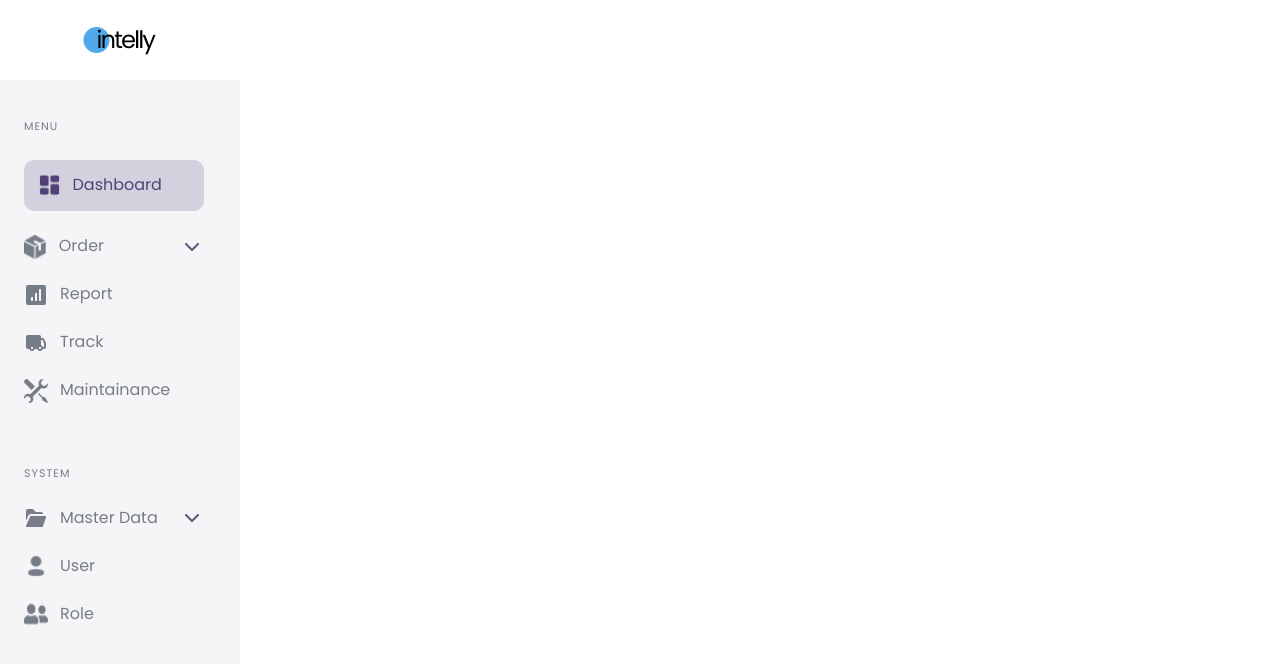
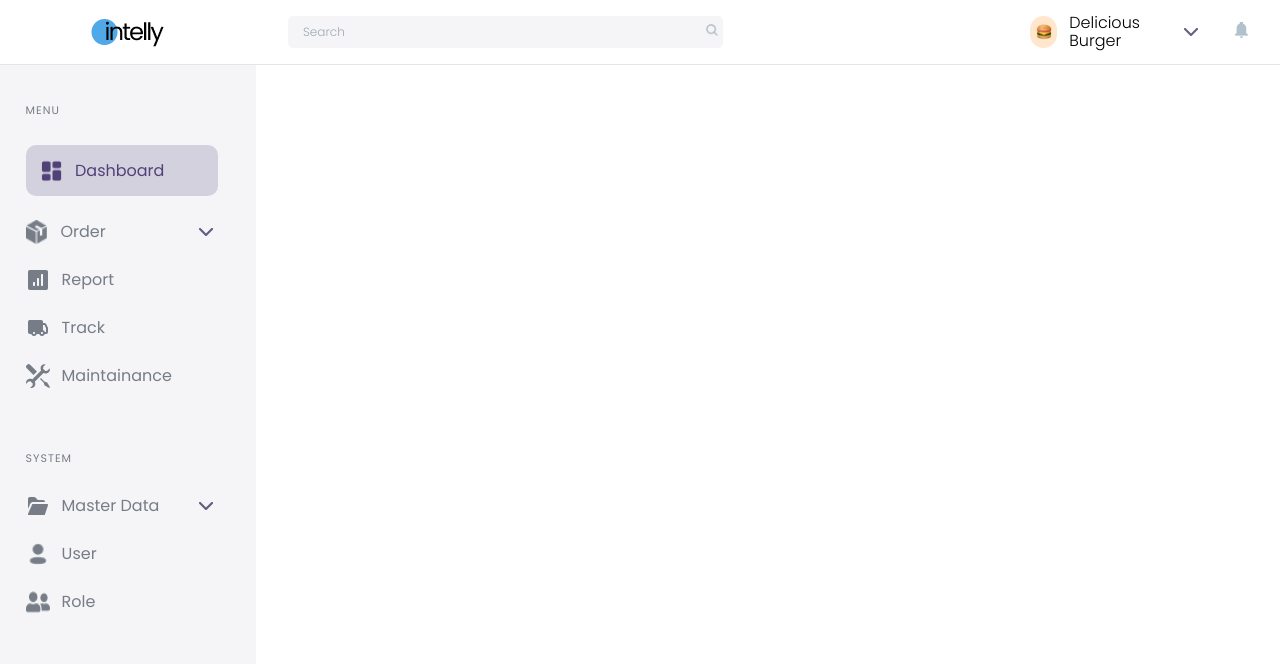
Before and after one commit to Sonalpt/Cloud-campus-intelly-dashboard-remsB, a plain HTML site: page index.html in a window 1280 px wide. Drawn offline with Linux system fonts and the light colour scheme.

Commit message:
topbar added

```diff
--- a/index.html
+++ b/index.html
@@ -8,6 +8,8 @@
         <title>Intelly Dashboard - remsB</title>
     </head>
     <body>
+        <div class="sideAndTopBar">
+            <!-- la barre de navigation statique contenant également le logo "intelly" -->
             <aside>
                 <nav>
                     <div class="intellyBrand">
@@ -26,7 +28,8 @@
                             <div class="navigation_section_component">
                                 <img src="./assets/Icon/Glyph/Vector.png" alt>
                                 <span class="navigation_component_name">Order</span>
-                            <img src="./assets/Icon/Glyph/Chevron-down.png" alt>
+                                <img src="./assets/Icon/Glyph/Chevron-down.png"
+                                    alt>
                             </div>
                             <div class="navigation_section_component">
                                 <img src="./assets/Icon/Glyph/Report.png" alt>
@@ -37,7 +40,8 @@
                                 <span class="navigation_component_name">Track</span>
                             </div>
                             <div class="navigation_section_component">
-                            <img src="./assets/Icon/Glyph/Scredriver.png" alt>
+                                <img src="./assets/Icon/Glyph/Scredriver.png"
+                                    alt>
                                 <span class="navigation_component_name">Maintainance</span>
                             </div>
 
@@ -48,15 +52,18 @@
                             <h3>SYSTEM</h3>
                             <div class="navigation_section_component">
                                 <img src="./assets/Icon/Glyph/Folder.png" alt>
-                            <span class="navigation_component_name">Master Data</span>
-                            <img src="./assets/Icon/Glyph/Chevron-down.png" alt>
+                                <span class="navigation_component_name">Master
+                                    Data</span>
+                                <img src="./assets/Icon/Glyph/Chevron-down.png"
+                                    alt>
                             </div>
                             <div class="navigation_section_component">
                                 <img src="./assets/Icon/Glyph/User.png" alt>
                                 <span class="navigation_component_name">User</span>
                             </div>
                             <div class="navigation_section_component">
-                            <img src="./assets/Icon/Glyph/Multi-user.png" alt>
+                                <img src="./assets/Icon/Glyph/Multi-user.png"
+                                    alt>
                                 <span class="navigation_component_name">Role</span>
                             </div>
 
@@ -66,5 +73,28 @@
                 </nav>
             </aside>
 
+            <!-- La topbar de recherche avec l'entreprise et les notifications -->
+            <div class="topBar">
+
+                <div class="searchBar">
+                    <input type="search" name="search" id="search"
+                        placeholder="Search">
+                    <img src="./assets/Icon.png" alt>
+                </div>
+                <div class="enterprise">
+                    <div class="enterprise_icon">
+                        <img src="./assets/Emoticon.png" alt>
+                    </div>
+                    <span>Delicious Burger</span>
+                    <img src="./assets/Icon/Glyph/Chevron-down.png" alt>
+
+                    <div class="enterprise_notification">
+                        <img src="./assets/Notif Icon.png" alt>
+                    </div>
+                </div>
+
+            </div>
+        </div>
+
     </body>
 </html>
--- a/style/index.scss
+++ b/style/index.scss
@@ -7,19 +7,23 @@ body {
     height: 100vh;
 }
 
+.sideAndTopBar {
+    display: flex;
+    flex-direction: row;
     aside {
-    width: 240px;
+        width: 20vw;
         height: 100vh;
         nav {
             width: 100%;
             height: 100%;
             .intellyBrand {
-            height: 10%;
+                height: 64px;
                 width: 100%;
                 display: flex;
                 flex-direction: column;
                 align-items: center;
                 justify-content: center;
+                box-shadow: 0px 1px 0px 0px rgba(229, 229, 229, 0.65);
             }
             .navigation {
                 color: #767D87;
@@ -73,3 +77,73 @@ aside {
             }
         }
     }
+    .topBar {
+        width: 80vw;
+        height: 64px;
+        display: flex;
+        flex-direction: row;
+        align-items: center;
+        box-shadow: 0px 1px 0px 0px rgba(229, 229, 229, 1);
+
+        .searchBar {
+            width: 50%;
+            margin-left: 32px;
+            height: 32px;
+            background-color: rgba(1, 0, 57, 0.04);
+            border-radius: 5px;
+            input {
+                color: rgb(31, 56, 76);
+                font-size: 12px;
+                font-weight: 300;
+                width: 95%;
+                height: 100%;
+                border: none;
+                background-color: rgba(1, 0, 57, 0.0);
+                padding-left: 15px;
+                &::placeholder {
+                    color: rgba(31, 56, 76, 0.4);
+                }
+            }
+            img {
+                width: 12px;
+                height: 12px;
+            }
+
+        }
+        .enterprise {
+            margin-left: 30%;
+            margin-right: 32px;
+            width: 25%;
+            height: 32px;
+            display: flex;
+            flex-direction: row;
+            align-items: center;
+            &_icon {
+                display: flex;
+                flex-direction: column;
+                align-items: center;
+                justify-content: center;
+                background-color: #FFE6CC;
+                height: 32px;
+                width: 32px;
+                border-radius: 30px;
+                img {
+                    width: 16px;
+                    height: 16px;
+                }
+            }
+            span {
+                padding-left: 12px;
+                padding-right: 3px;
+            }
+
+            &_notification {
+                padding-left: 32px;
+                img {
+                    width: 12.8px;
+                    height: 16px;
+                }
+            }
+        }
+    }
+}
```
Also changed, not shown: style/index.css, 1 other file. Lines whose indentation alone changed are shown as unchanged.
